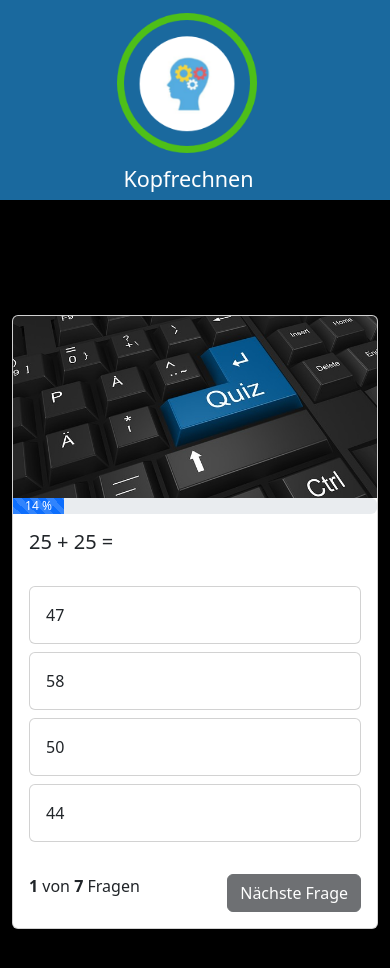
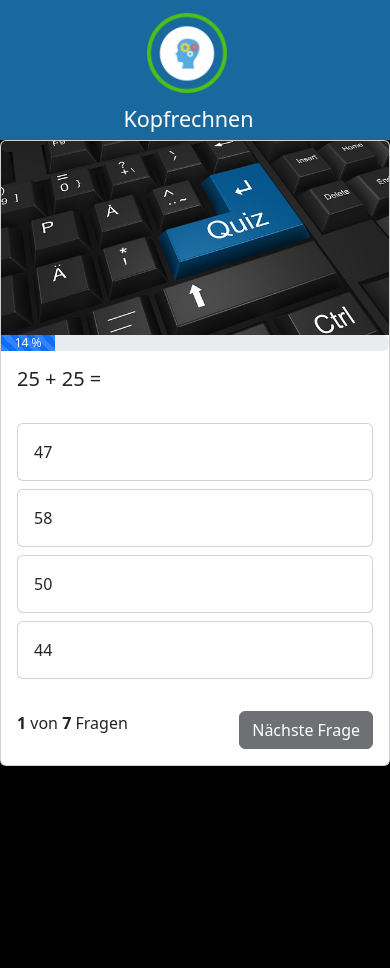
Before and after one commit to HosnyFahim/quizapp, a plain HTML site: page index.html in a window 390 px wide. After the commit the page ends 844 px from the top, so only its background shows below. Drawn offline with nearby package versions, Linux system fonts and the light colour scheme.

Commit message:
responsive update

```diff
--- a/media.css
+++ b/media.css
@@ -9,6 +9,9 @@
         display: flex;
         justify-content: center;
         flex-direction: column;
+    }
+    .container {
+        min-height: 90vh;
     }
     .bg-gray {
         background-color: #1A699E;
@@ -25,3 +28,43 @@
         margin-top: 0;
     }
 }
+
+@media (max-width: 767px) {
+    .container {
+        min-height: 80vh;
+    }
+}
+
+@media (max-width: 575px) {
+    .container {
+        min-height: 70vh;
+        padding: 0 !important;
+    }
+    .nav-content img {
+        width: 100px;
+    }
+    .bg-gray {
+        height: 165px !important;
+    }
+}
+
+@media (max-width: 520px) {
+    .container {
+        min-height: 66vh;
+    }
+}
+
+@media (max-width: 420px) {
+    .container {
+        min-height: 62vh;
+    }
+}
+
+@media (max-width: 400px) {
+    .nav-content img {
+        width: 80px;
+    }
+    .bg-gray {
+        height: 140px !important;
+    }
+}
```
